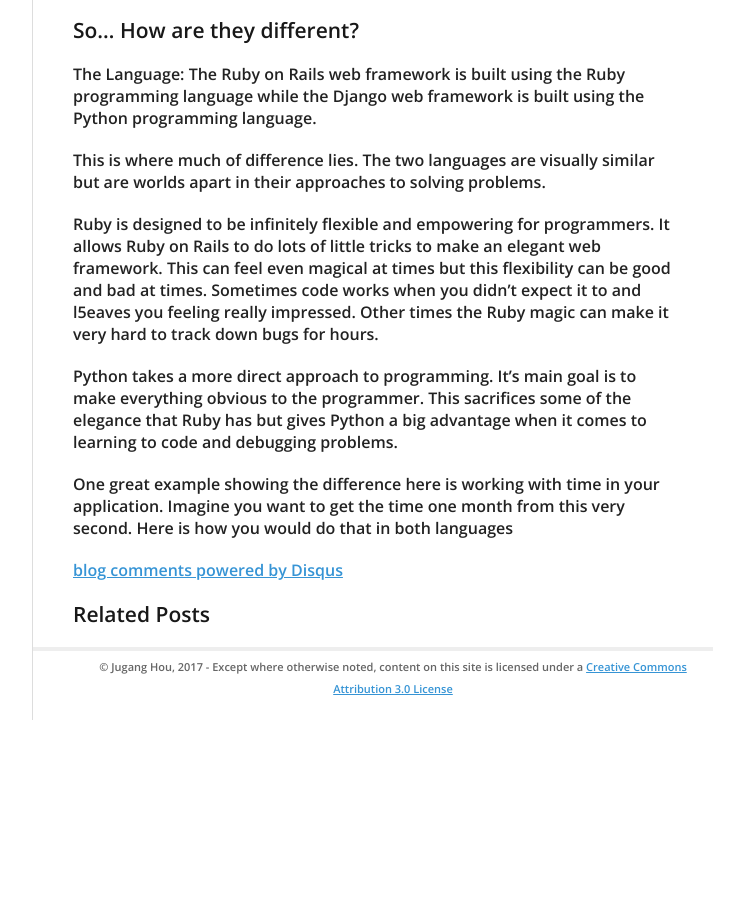
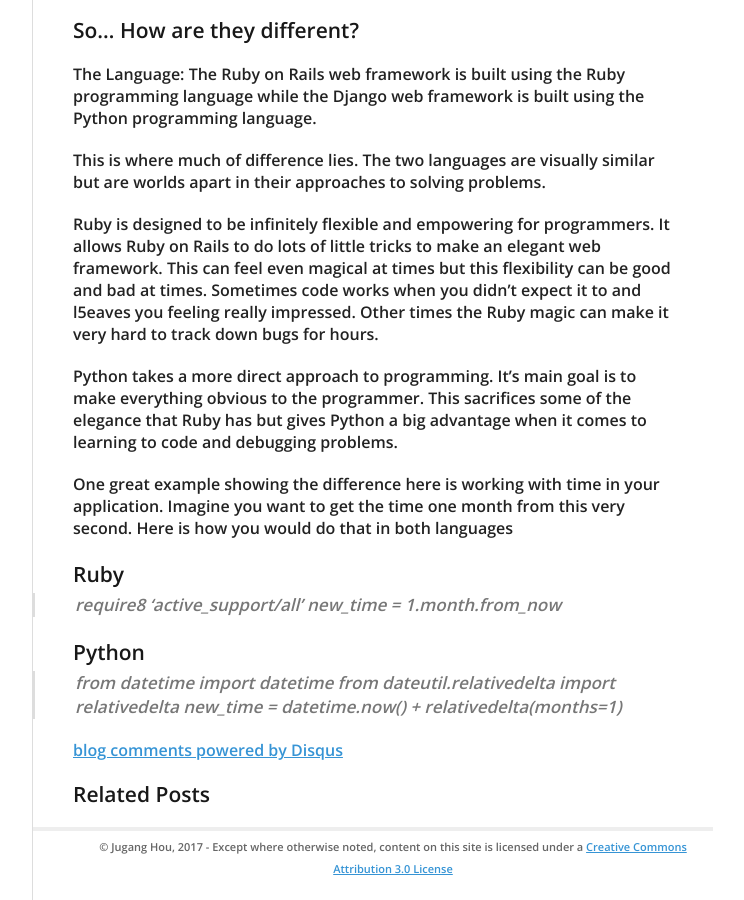
Before and after one commit to Cassini17/cassini17.github.io, a Jekyll site: the page built from _posts/2016-08-03-Ruby-vs-Python.md, in a window 1280 px wide and 900 px high, scrolled down 1019 px. Shown: the whole window, without its empty margins (378-1122 px from the left). Built offline with Jekyll 4.4.1, drawn with Linux system fonts in a browser that asks for light colours; nearby versions of some CDN libraries; comment, search, counter and statistics services are not loaded; before the commit the page ends 1739 px from its top, so only the background shows below that.

Commit message:
add content

```diff
--- a/_posts/2016-08-03-Ruby-vs-Python.md
+++ b/_posts/2016-08-03-Ruby-vs-Python.md
@@ -21,3 +21,12 @@
 Python takes a more direct approach to programming. It’s main goal is to make everything obvious to the programmer. This sacrifices some of the elegance that Ruby has but gives Python a big advantage when it comes to learning to code and debugging problems.
 
 One great example showing the difference here is working with time in your application. Imagine you want to get the time one month from this very second. Here is how you would do that in both languages
+
+#### Ruby
+> require8 'active_support/all'
+> new_time = 1.month.from_now
+
+#### Python
+> from datetime import datetime
+> from dateutil.relativedelta import relativedelta
+> new_time = datetime.now() + relativedelta(months=1)
```
